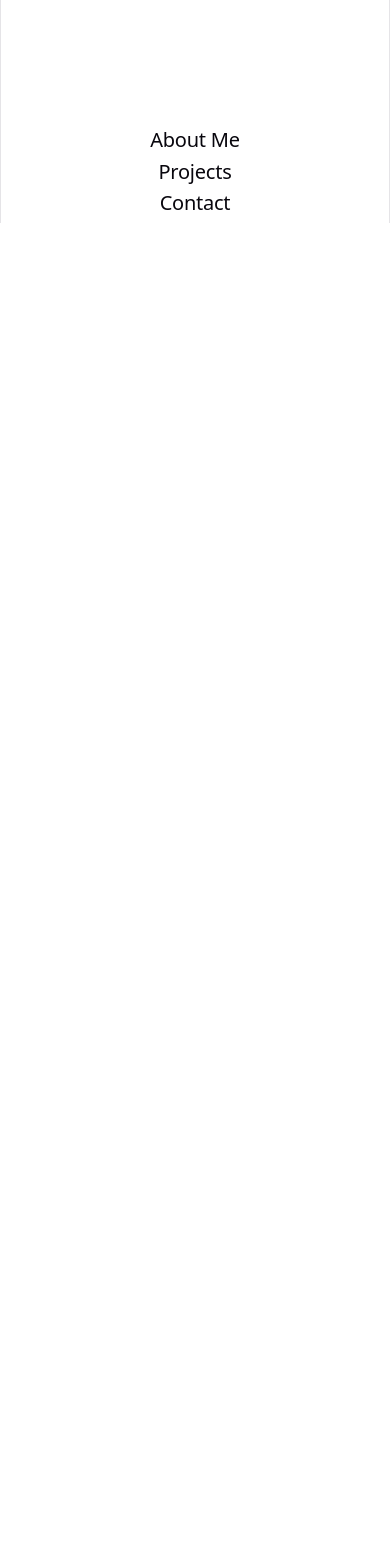
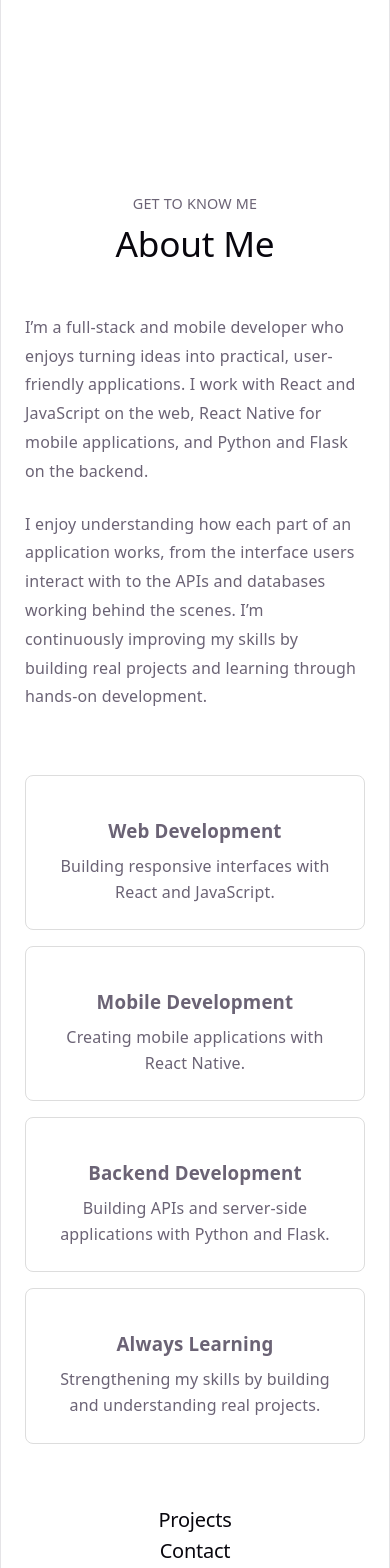
Before and after one commit to EvaArbo/fullstack-portfolio, a React app in the folder frontend/: page / in a window 390 px wide. Shown: the part 780-2348 px from the top of the page. Before the commit the page ends 1003 px from the top, so only its background shows below. Built offline with nearby package versions, Linux system fonts and the light colour scheme; the HTML template or start-up script is replaced by a standard one.

Commit message:
Add responsive About section

```diff
--- a/frontend/src/App.jsx
+++ b/frontend/src/App.jsx
@@ -1,5 +1,6 @@
 import Navbar from "./components/Navbar.jsx"
 import Hero from "./components/Hero.jsx"
+import About from "./components/About.jsx"
 
 function App() {
   return (
@@ -9,9 +10,7 @@ function App() {
       <main>
         <Hero />
 
-        <section id="about">
-          <h2>About Me</h2>
-        </section>
+        <About />
 
         <section id="projects">
           <h2>Projects</h2>
--- /dev/null
+++ b/frontend/src/components/About.css
@@ -0,0 +1,86 @@
+.about {
+  padding: 6rem 2rem;
+}
+
+.about-content {
+  max-width: 1100px;
+  margin: 0 auto;
+}
+
+.about-header {
+  text-align: center;
+  margin-bottom: 3rem;
+}
+
+.about-label {
+  font-size: 0.9rem;
+  text-transform: uppercase;
+  margin-bottom: 0.5rem;
+}
+
+.about-title {
+  font-size: 2.8rem;
+  margin-bottom: 2rem;
+}
+
+.about-grid {
+  display: grid;
+  grid-template-columns: 1.2fr 1fr;
+  gap: 4rem;
+  align-items: start;
+}
+
+.about-text {
+  text-align: left;
+}
+
+.about-description {
+  font-size: 1.1rem;
+  line-height: 1.8;
+  margin-bottom: 1.5rem;
+}
+
+.about-highlights {
+  display: grid;
+  grid-template-columns: 1fr 1fr;
+  gap: 1rem;
+}
+
+.about-card {
+  border: 1px solid #ddd;
+  padding: 1.5rem;
+  border-radius: 8px;
+}
+
+.about-card h3 {
+  margin-bottom: 0.75rem;
+}
+
+.about-card p {
+  line-height: 1.6;
+}
+
+@media (max-width: 900px) {
+  .about-grid {
+    grid-template-columns: 1fr;
+    gap: 2.5rem;
+  }
+}
+
+@media (max-width: 600px) {
+  .about {
+    padding: 4rem 1.5rem;
+  }
+
+  .about-title {
+    font-size: 2.2rem;
+  }
+
+  .about-highlights {
+    grid-template-columns: 1fr;
+  }
+
+  .about-description {
+    font-size: 1rem;
+  }
+}
--- /dev/null
+++ b/frontend/src/components/About.jsx
@@ -0,0 +1,57 @@
+import "./About.css"
+
+function About() {
+  return (
+    <section id="about" className="about">
+      <div className="about-content">
+        <div className="about-header">
+          <p className="about-label">Get to know me</p>
+          <h2 className="about-title">About Me</h2>
+        </div>
+
+        <div className="about-grid">
+          <div className="about-text">
+            <p className="about-description">
+              I’m a full-stack and mobile developer who enjoys turning ideas
+              into practical, user-friendly applications. I work with React
+              and JavaScript on the web, React Native for mobile applications,
+              and Python and Flask on the backend.
+            </p>
+
+            <p className="about-description">
+              I enjoy understanding how each part of an application works,
+              from the interface users interact with to the APIs and databases
+              working behind the scenes. I’m continuously improving my skills
+              by building real projects and learning through hands-on
+              development.
+            </p>
+          </div>
+
+          <div className="about-highlights">
+            <div className="about-card">
+              <h3>Web Development</h3>
+              <p>Building responsive interfaces with React and JavaScript.</p>
+            </div>
+
+            <div className="about-card">
+              <h3>Mobile Development</h3>
+              <p>Creating mobile applications with React Native.</p>
+            </div>
+
+            <div className="about-card">
+              <h3>Backend Development</h3>
+              <p>Building APIs and server-side applications with Python and Flask.</p>
+            </div>
+
+            <div className="about-card">
+              <h3>Always Learning</h3>
+              <p>Strengthening my skills by building and understanding real projects.</p>
+            </div>
+          </div>
+        </div>
+      </div>
+    </section>
+  )
+}
+
+export default About
```
